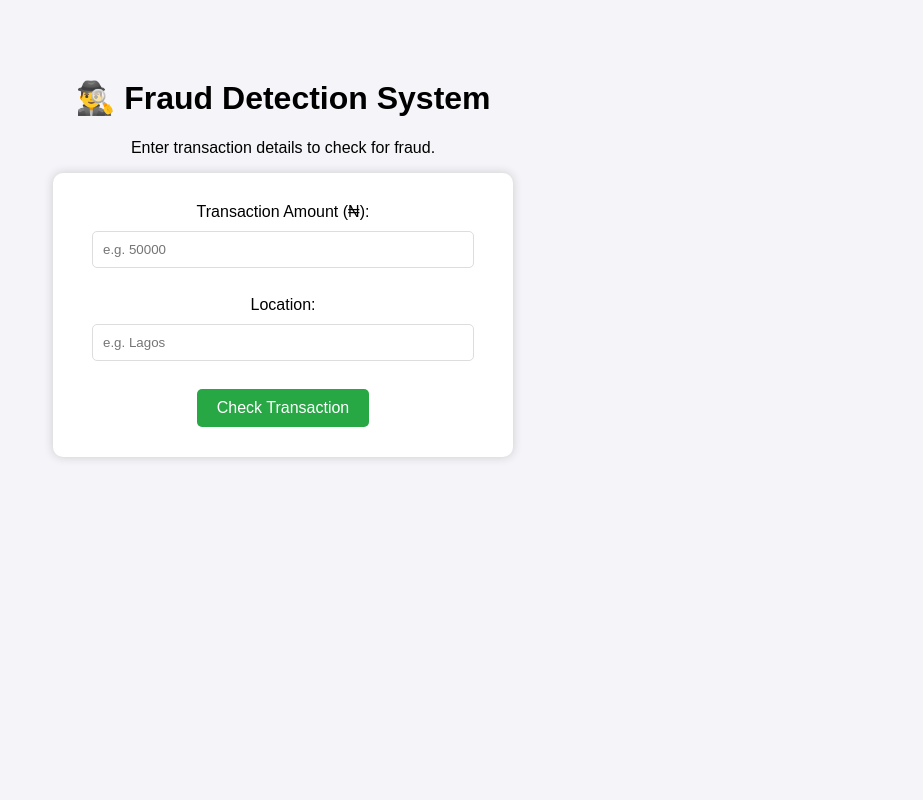
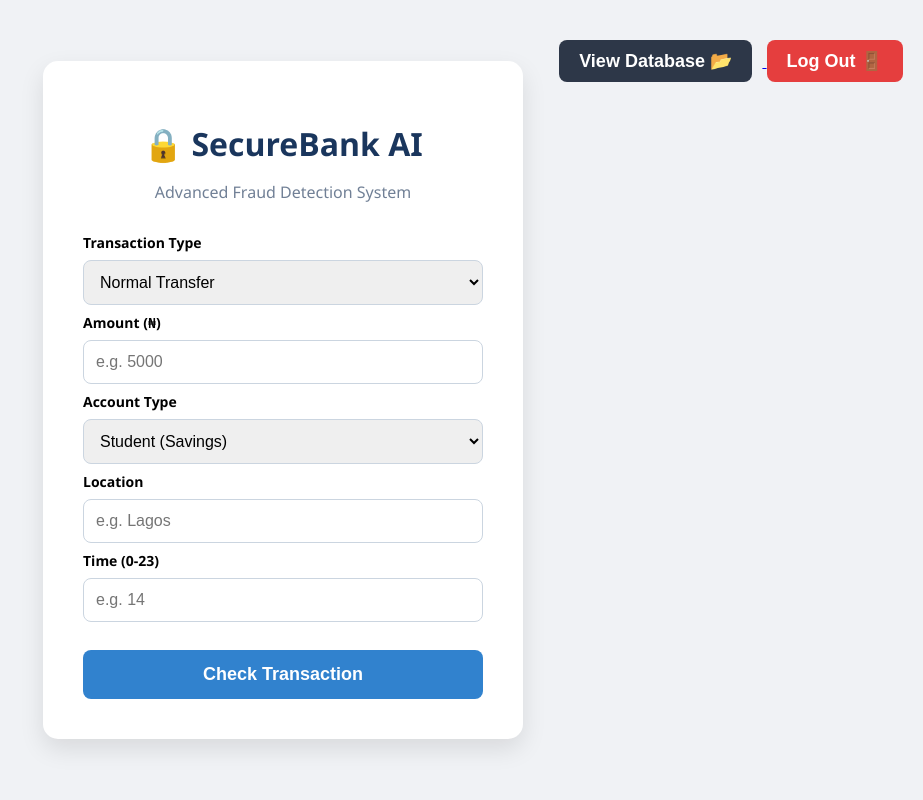
Before and after one commit to Mabel55/fraud-detection-system, a Flask app: template templates/index.html in a window 1280 px wide. Shown: the whole page, without its empty margins (357-1280 px from the left). Run offline with Flask 3, Linux system fonts and the light colour scheme; the template is opened without the code that fills it, so the values that code supplies are empty; parts of the project's set-up code (start-up, migrations or seed data) failed here and were passed over.

Commit message:
Added Audio Alerts, Admin Dashboard, and Reversal Scam protection

```diff
--- a/app.py
+++ b/app.py
@@ -1,19 +1,99 @@
-from flask import Flask, render_template, request
+from flask import Flask, render_template, request, redirect, url_for, session
 import pandas as pd
+import pickle
+import csv
 
 app = Flask(__name__)
+app.secret_key = 'super_secret_key'
 
+# Load AI
+with open('fraud_model.pkl', 'rb') as file:
+    model = pickle.load(file)
+
+# --- LOGIN ---
+@app.route('/login', methods=['GET', 'POST'])
+def login():
+    error = None
+    if request.method == 'POST':
+        username = request.form['username']
+        password = request.form['password']
+        if username == "admin" and password == "secure123":
+            session['logged_in'] = True
+            return redirect(url_for('home'))
+        else:
+            error = "❌ Access Denied!"
+    return render_template('login.html', error=error)
+
+@app.route('/logout')
+def logout():
+    session.pop('logged_in', None)
+    return redirect(url_for('login'))
+
+@app.route('/forgot', methods=['GET', 'POST'])
+def forgot():
+    message = None
+    error = None
+    if request.method == 'POST':
+        if request.form['pin'] == "9999":
+            message = "secure123"
+        else:
+            error = "❌ Wrong Master PIN!"
+    return render_template('forgot.html', password=message, error=error)
+
+# --- MAIN APP ---
 @app.route('/', methods=['GET', 'POST'])
 def home():
+    if not session.get('logged_in'):
+        return redirect(url_for('login'))
+
+    result = ""
     if request.method == 'POST':
-        # 1. Get the data from the HTML form
+        # Get Data
+        trans_type = request.form['trans_type']  # <--- WE ADDED THIS
         amount = request.form['amount']
         location = request.form['location']
+        account = request.form['account_type']
+        time = request.form['time']
 
-        # 2. Print it to the Terminal
-        print(f"💰 New Transaction Received: ${amount} from {location}")
+        # 1. CHECK FOR REVERSAL SCAM
+        if trans_type == "Reversal":
+            result = "⚠️ SCAM ALERT: FAKE REVERSAL DETECTED!"
+            with open('fraud_log.csv', 'a', newline='') as file:
+                csv.writer(file).writerow([amount, location, "REVERSAL_SCAM", time, "BLOCKED"])
 
-    return render_template('index.html')
+        # 2. IF NORMAL, ASK THE AI
+        else:
+            loc_code = {'Lagos': 0, 'Abuja': 1, 'Kano': 2, 'Ibadan': 3, 'Russia': 4, 'China': 5, 'USA': 6, 'Forest': 7, 'Remote': 8}.get(location, 0)
+            acc_code = {'Student': 0, 'Corporate': 1}.get(account, 0)
+
+            pred = model.predict([[float(amount), loc_code, acc_code, int(time)]])
+
+            if pred[0] == 1:
+                result = "⚠️ FRAUD DETECTED!"
+                with open('fraud_log.csv', 'a', newline='') as file:
+                    csv.writer(file).writerow([amount, location, account, time, "BLOCKED"])
+            else:
+                result = "✅ Transaction Safe"
+
+    return render_template('index.html', prediction_text=result)
+
+# --- NEW: ADMIN DASHBOARD ---
+@app.route('/database')
+def database():
+    # Check if user is logged in
+    if not session.get('logged_in'):
+        return redirect(url_for('login'))
+
+    # Read the CSV file
+    transactions = []
+    try:
+        with open('fraud_log.csv', 'r') as file:
+            reader = csv.reader(file)
+            transactions = list(reader)
+    except FileNotFoundError:
+        pass # It's okay if file doesn't exist yet
+
+    return render_template('dashboard.html', transactions=transactions)
 
 if __name__ == '__main__':
     app.run(debug=True)
--- /dev/null
+++ b/fraud_log.csv
@@ -0,0 +1,4 @@
+Amount,location,Account_Type,Time,Status500,Lagos ,Corporate,2,BLOCKED
+5000,Lagos ,REVERSAL_SCAM,2,BLOCKED
+5000,Lagos ,REVERSAL_SCAM,2,BLOCKED
+700,Lagos ,Corporate,2,BLOCKED
--- /dev/null
+++ b/static/css/style.css
@@ -0,0 +1,97 @@
+/* 1. Global Reset */
+body {
+    background-color: #f0f2f5; /* Light Grey Background */
+    font-family: 'Segoe UI', Tahoma, Geneva, Verdana, sans-serif;
+    display: flex;
+    justify-content: center;
+    align-items: center;
+    height: 100vh;
+    margin: 0;
+}
+
+/* 2. The Main Card */
+.container {
+    background-color: white;
+    padding: 40px;
+    border-radius: 15px;
+    box-shadow: 0 10px 25px rgba(0,0,0,0.1); /* Soft shadow */
+    width: 400px;
+    text-align: center;
+}
+
+/* 3. Typography */
+h1 {
+    color: #1a365d; /* Dark Bank Blue */
+    margin-bottom: 10px;
+}
+
+p {
+    color: #718096;
+    margin-bottom: 30px;
+}
+
+/* 4. Form Inputs */
+input, select {
+    width: 100%;
+    padding: 12px;
+    margin: 8px 0;
+    border: 1px solid #cbd5e0;
+    border-radius: 8px;
+    box-sizing: border-box; /* Ensures padding doesn't break width */
+    font-size: 16px;
+}
+
+/* 5. The Button */
+button {
+    background-color: #3182ce; /* Trust Blue */
+    color: white;
+    padding: 14px 20px;
+    margin-top: 20px;
+    border: none;
+    border-radius: 8px;
+    cursor: pointer;
+    width: 100%;
+    font-size: 18px;
+    font-weight: bold;
+    transition: background-color 0.3s;
+}
+
+button:hover {
+    background-color: #2b6cb0; /* Darker blue on hover */
+}
+
+/* 6. Result Box Styling */
+.result-box {
+    margin-top: 25px;
+    padding: 15px;
+    border-radius: 8px;
+    font-weight: bold;
+}
+
+.safe {
+    background-color: #c6f6d5;
+    color: #22543d;
+    border: 1px solid #9ae6b4;
+}
+
+.fraud {
+    background-color: #fed7d7;
+    color: #822727;
+    border: 1px solid #feb2b2;
+    animation: shake 0.5s; /* Shake animation for danger */
+}
+
+/* 7. Shake Animation for Fraud */
+@keyframes shake {
+  0% { transform: translate(1px, 1px) rotate(0deg); }
+  10% { transform: translate(-1px, -2px) rotate(-1deg); }
+  20% { transform: translate(-3px, 0px) rotate(1deg); }
+  30% { transform: translate(3px, 2px) rotate(0deg); }
+  40% { transform: translate(1px, -1px) rotate(1deg); }
+  50% { transform: translate(-1px, 2px) rotate(-1deg); }
+  60% { transform: translate(-3px, 1px) rotate(0deg); }
+  70% { transform: translate(3px, 1px) rotate(-1deg); }
+  80% { transform: translate(-1px, -1px) rotate(1deg); }
+  90% { transform: translate(1px, 2px) rotate(0deg); }
+  100% { transform: translate(1px, -2px) rotate(-1deg); }
+}
--- a/templates/index.html
+++ b/templates/index.html
@@ -1,31 +1,121 @@
 <!DOCTYPE html>
-<html>
+<html lang="en">
 <head>
+    <meta charset="UTF-8">
+    <meta name="viewport" content="width=device-width, initial-scale=1.0">
     <title>Bank Fraud Detector</title>
+    <link rel="stylesheet" href="{{ url_for('static', filename='css/style.css') }}">
     <style>
-        body { font-family: sans-serif; text-align: center; padding: 50px; background-color: #f4f4f9; }
-        form { background: white; max-width: 400px; margin: auto; padding: 30px; border-radius: 10px; box-shadow: 0px 0px 10px #ccc; }
-        input { width: 90%; padding: 10px; margin: 10px 0; border: 1px solid #ddd; border-radius: 5px; }
-        button { background-color: #28a745; color: white; padding: 10px 20px; border: none; border-radius: 5px; cursor: pointer; font-size: 16px; }
-        button:hover { background-color: #218838; }
+        /* LOADER STYLE */
+        #loader {
+            display: none;
+            position: fixed;
+            top: 0; left: 0;
+            width: 100%; height: 100%;
+            background-color: rgba(255, 255, 255, 0.95);
+            z-index: 9999;
+            flex-direction: column;
+            justify-content: center;
+            align-items: center;
+            text-align: center;
+        }
+
+        .spinner {
+            border: 8px solid #f3f3f3;
+            border-top: 8px solid #3182ce;
+            border-radius: 50%;
+            width: 60px; height: 60px;
+            animation: spin 1s linear infinite;
+            margin-bottom: 20px;
+        }
+
+        @keyframes spin { 0% { transform: rotate(0deg); } 100% { transform: rotate(360deg); } }
+        .loading-text { font-size: 18px; font-weight: bold; color: #2d3748; }
     </style>
 </head>
 <body>
 
-    <h1>🕵️‍♂️ Fraud Detection System</h1>
-    <p>Enter transaction details to check for fraud.</p>
+    <div id="loader">
+        <div class="spinner"></div>
+        <div class="loading-text" id="status-text">Connecting to Secure Server...</div>
+    </div>
 
-    <form method="POST">
-        <label>Transaction Amount (₦):</label><br>
-        <input type="number" name="amount" placeholder="e.g. 50000" required>
-        <br><br>
+    <div style="position: absolute; top: 20px; right: 20px;">
+        <a href="/database">
+            <button style="background-color: #2d3748; width: auto; padding: 10px 20px; margin-right: 10px;">View Database 📂</button>
+        </a>
+        <a href="/logout">
+            <button style="background-color: #e53e3e; width: auto; padding: 10px 20px;">Log Out 🚪</button>
+        </a>
+    </div>
 
-        <label>Location:</label><br>
-        <input type="text" name="location" placeholder="e.g. Lagos" required>
-        <br><br>
+    <div class="container">
+        <h1>🔒 SecureBank AI</h1>
+        <p>Advanced Fraud Detection System</p>
 
-        <button type="submit">Check Transaction</button>
-    </form>
+        <form action="/" method="POST" onsubmit="startProcessing(event)">
+            <label style="float: left; font-weight: bold; font-size: 14px;">Transaction Type</label>
+            <select name="trans_type" required>
+                <option value="Transfer">Normal Transfer</option>
+                <option value="Reversal">Reversal Request (Refund)</option>
+            </select>
+
+            <label style="float: left; font-weight: bold; font-size: 14px;">Amount (₦)</label>
+            <input type="number" name="amount" placeholder="e.g. 5000" required>
+
+            <label style="float: left; font-weight: bold; font-size: 14px;">Account Type</label>
+            <select name="account_type" required>
+                <option value="Student">Student (Savings)</option>
+                <option value="Corporate">Corporate (Business)</option>
+            </select>
+
+            <label style="float: left; font-weight: bold; font-size: 14px;">Location</label>
+            <input type="text" name="location" placeholder="e.g. Lagos" required>
+
+            <label style="float: left; font-weight: bold; font-size: 14px;">Time (0-23)</label>
+            <input type="number" name="time" placeholder="e.g. 14" required min="0" max="23">
+
+            <button type="submit">Check Transaction</button>
+        </form>
+
+        {% if prediction_text %}
+        <div id="result-box" class="result-box {% if 'FRAUD' in prediction_text or 'SCAM' in prediction_text %}fraud{% else %}safe{% endif %}">
+            {{ prediction_text }}
+        </div>
+        {% endif %}
+
+    </div>
+
+    <script>
+        // 1. Loading Animation Logic
+        function startProcessing(event) {
+            event.preventDefault();
+            const loader = document.getElementById('loader');
+            const text = document.getElementById('status-text');
+            loader.style.display = 'flex';
+            setTimeout(() => { text.innerText = "🔍 Analyzing Transaction Patterns..."; }, 1000);
+            setTimeout(() => { text.innerText = "📡 Checking Global Blacklist..."; }, 2500);
+            setTimeout(() => { event.target.submit(); }, 3500);
+        }
+
+        // 2. Audio Logic (Runs automatically when result appears)
+        window.onload = function() {
+            var resultBox = document.getElementById('result-box');
+            if (resultBox) {
+                var text = resultBox.innerText;
+
+                // AUDIO FILES (Hosted online for ease)
+                var safeSound = new Audio('https://actions.google.com/sounds/v1/cartoon/cartoon_boing.ogg'); // Fun Ding
+                var fraudSound = new Audio('https://actions.google.com/sounds/v1/alarms/spaceship_alarm.ogg'); // Siren
+
+                if (text.includes("FRAUD") || text.includes("SCAM")) {
+                    fraudSound.play();
+                } else {
+                    safeSound.play();
+                }
+            }
+        };
+    </script>
 
 </body>
 </html>
```
Also changed, not shown: fraud_data.csv (added, +21 -0 lines), templates/dashboard.html (added, +63 -0 lines), templates/forgot.html (added, +45 -0 lines), templates/login.html (added, +134 -0 lines), train_model.py (added, +32 -0 lines), 1 other file.
